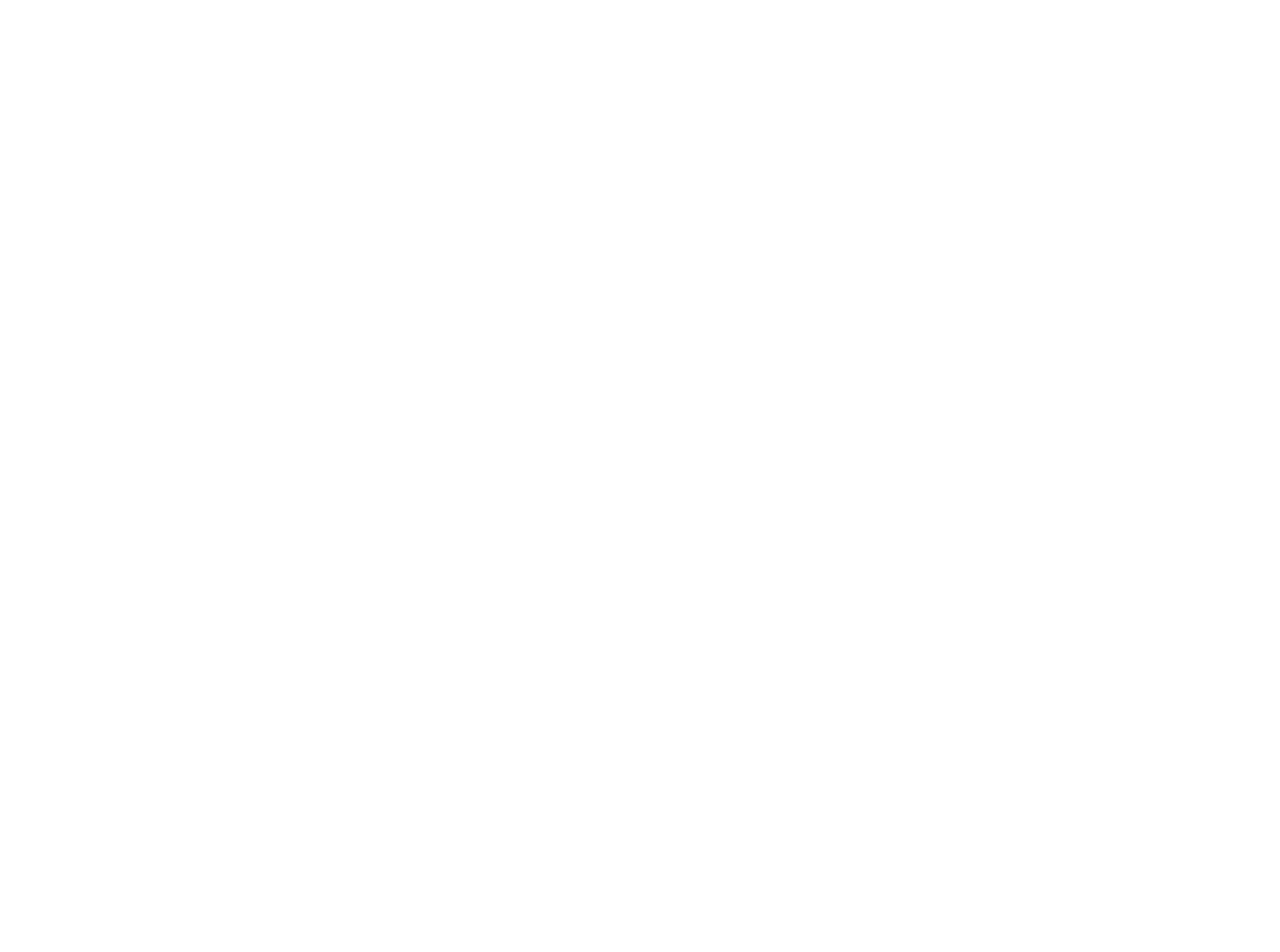
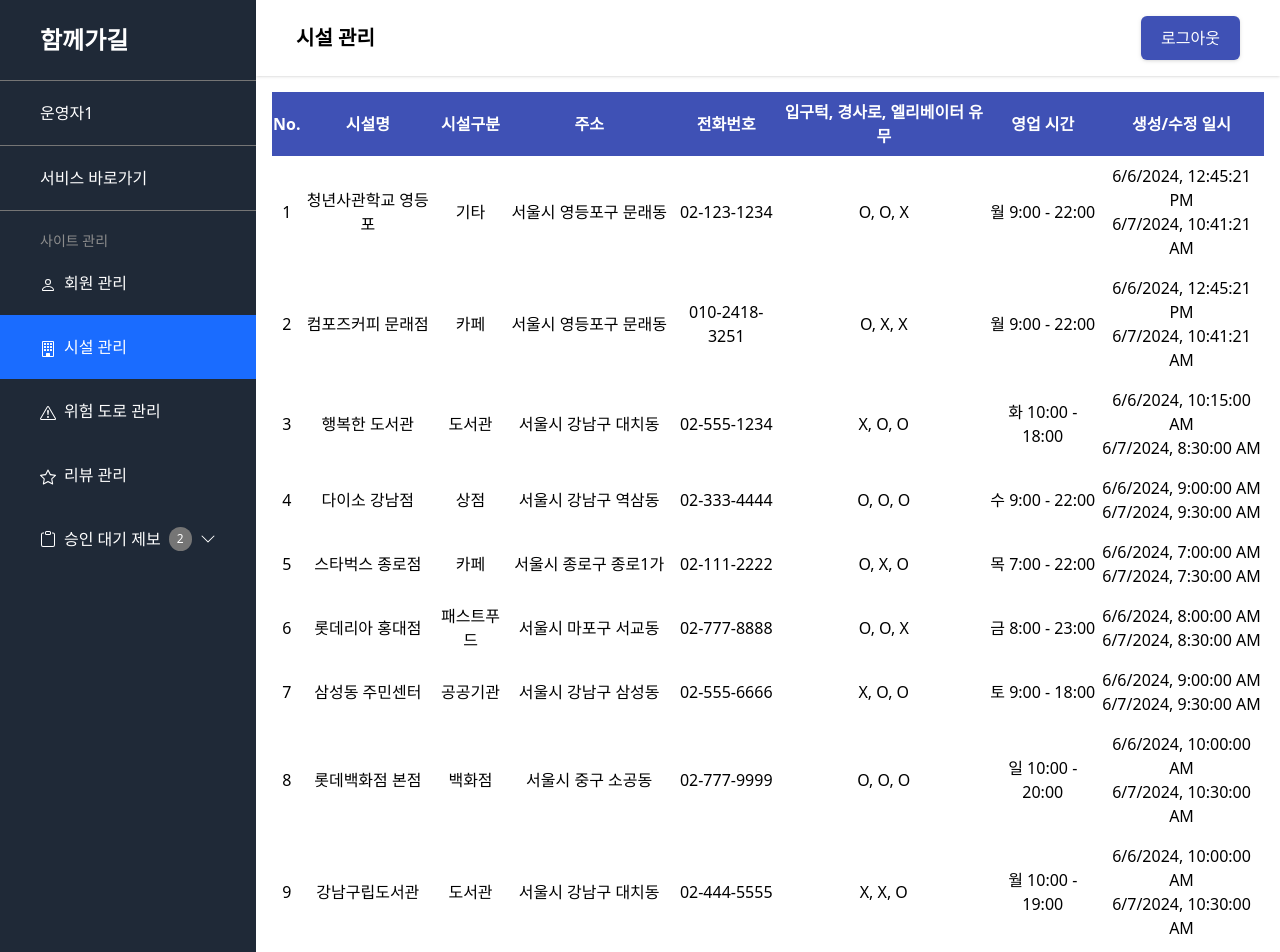
Before and after one commit to SESAC-TEAM-SLOPED/sloped-fe, a React (Create React App) app: page /admin/facility in a window 1280 px wide. Before the commit this address had no page. Shown: the top 952 px of the page. Before the commit the page ends 800 px from the top, so only its background shows below. Built offline with nearby package versions, Linux system fonts and the light colour scheme.

Commit message:
Feat: 시설 관리 페이지 추가 (#70)

```diff
--- a/src/components/AdminLayout/AdminSidebar.tsx
+++ b/src/components/AdminLayout/AdminSidebar.tsx
@@ -46,7 +46,7 @@
         </Link>
         <Link
           to="/admin/facility"
-          className={`block px-10 py-5 w-full text-left ${pathname === "facilities" ? "bg-[#1A6CFF]" : ""}`}
+          className={`block px-10 py-5 w-full text-left ${pathname === "/admin/facility" ? "bg-[#1A6CFF]" : ""}`}
         >
           <BsBuilding className="inline-block mr-2" />
           시설 관리
--- a/src/components/AdminLayout/AdminTitle.tsx
+++ b/src/components/AdminLayout/AdminTitle.tsx
@@ -7,9 +7,9 @@
 
   const getHeaderTitle = () => {
     switch (location.pathname) {
-      case "members":
+      case "/admin/members":
         return "회원 관리";
-      case "facilities":
+      case "/admin/facility":
         return "시설 관리";
       case "roads":
         return "위험 도로 관리";
--- /dev/null
+++ b/src/components/AdminPageForm/AdminFacilityForm.tsx
@@ -0,0 +1,98 @@
+import React, { useState, useEffect } from "react";
+
+// 회원 데이터 타입 정의
+interface Facility {
+  id: string;
+  name: string; //시설명
+  facilityType: string; //시설 구분
+  address: string; //주소
+  phoneNumber: string; //전화번호
+  accessibilityFeatures: string; //입구턱, 경사로, 엘리베이터 유무
+  openingHours: string; //영업 시간
+  createdAt: string; //생성 일시
+  modifiedAt: string; //수정 일시
+}
+
+interface AdminFacilityFormProps {
+  data: Facility[];
+}
+
+const AdminFacilityForm = ({ data }: AdminFacilityFormProps) => {
+  const [page, setPage] = useState(1);
+  const [Facilitys, setFacilitys] = useState<Facility[]>([]);
+
+  const itemsPerPage = 10;
+  const totalPages = Math.ceil(data.length / itemsPerPage);
+
+  useEffect(() => {
+    const startIndex = (page - 1) * itemsPerPage;
+    const endIndex = startIndex + itemsPerPage;
+    setFacilitys(data.slice(startIndex, endIndex));
+  }, [page, data]);
+
+  const handlePageChange = (newPage: number) => {
+    if (newPage > 0 && newPage <= totalPages) {
+      setPage(newPage);
+    }
+  };
+
+  return (
+    <div className="p-4">
+      <table className="min-w-full bg-white">
+        <thead className="bg-[#3F51B5] text-white">
+          <tr>
+            <th className="py-2">No.</th>
+            <th className="py-2">시설명</th>
+            <th className="py-2">시설구분</th>
+            <th className="py-2">주소</th>
+            <th className="py-2">전화번호</th>
+            <th className="py-2">입구턱, 경사로, 엘리베이터 유무</th>
+            <th className="py-2">영업 시간</th>
+            <th className="py-2">생성/수정 일시</th>
+          </tr>
+        </thead>
+        <tbody>
+          {Facilitys.map((Facility, index) => (
+            <tr key={Facility.id} className="text-center">
+              <td className="py-2">{(page - 1) * itemsPerPage + index + 1}</td>
+              <td className="py-2">{Facility.name}</td>
+              <td className="py-2">{Facility.facilityType}</td>
+              <td className="py-2">{Facility.address}</td>
+              <td className="py-2">{Facility.phoneNumber}</td>
+              <td className="py-2">{Facility.accessibilityFeatures}</td>
+              <td className="py-2">{Facility.openingHours}</td>
+              <td className="py-2">
+                <div>
+                  {new Date(Facility.createdAt).toLocaleString()}
+                  <br />
+                  {new Date(Facility.modifiedAt).toLocaleString()}
+                </div>
+              </td>
+            </tr>
+          ))}
+        </tbody>
+      </table>
+      <div className="flex justify-between items-center mt-4">
+        <button
+          className="px-4 py-2 bg-gray-300 text-gray-700 rounded"
+          onClick={() => handlePageChange(page - 1)}
+          disabled={page <= 1}
+        >
+          이전
+        </button>
+        <span>
+          {page} / {totalPages}
+        </span>
+        <button
+          className="px-4 py-2 bg-gray-300 text-gray-700 rounded"
+          onClick={() => handlePageChange(page + 1)}
+          disabled={page >= totalPages}
+        >
+          다음
+        </button>
+      </div>
+    </div>
+  );
+};
+
+export default AdminFacilityForm;
--- a/src/components/AdminPageForm/AdminPageBaseForm.tsx
+++ /dev/null
@@ -1,44 +0,0 @@
-import React, { useState } from "react";
-import Header from "../../components/Header/Header";
-import Container from "../../components/ui/Container";
-// import MemberManagementForm from "./MemberManagementForm";
-// import FacilityManagementForm from "./FacilityManagementForm";
-
-interface AdminPageBaseFormProps {
-  userId: string;
-  pendingFacilityReports: number;
-  pendingRoadReports: number;
-}
-
-const AdminPageBaseForm = ({
-  userId,
-  pendingFacilityReports,
-  pendingRoadReports,
-}: AdminPageBaseFormProps) => {
-  const [activeTab, setActiveTab] = useState("members");
-
-  return (
-    <div className="min-h-screen flex flex-col bg-gray-100">
-      <header className="bg-white shadow p-4">
-        <div className="max-w-7xl mx-auto flex justify-between items-center">
-          <h1 className="text-xl font-bold">운영자 {userId}</h1>
-          <button
-            className="text-blue-500"
-            onClick={() => (window.location.href = "/")}
-          >
-            서비스 바로가기
-          </button>
-        </div>
-      </header>
-      <div className="flex flex-1">
-        <main className="flex-1 p-4">
-          {/* {activeTab === "members" && <MemberManagementForm />}
-          {activeTab === "facilities" && <FacilityManagementForm />} */}
-          {/* 다른 탭들의 내용을 추가하세요 */}
-        </main>
-      </div>
-    </div>
-  );
-};
-
-export default AdminPageBaseForm;
--- a/src/components/AdminPageForm/AdminManageUserForm.tsx
+++ b/src/components/AdminPageForm/AdminUserForm.tsx
@@ -11,11 +11,11 @@
   createdAt: string;
 }
 
-interface AdminManageUserFormProps {
+interface AdminUserFormProps {
   data: Member[];
 }
 
-const AdminManageUserForm: React.FC<AdminManageUserFormProps> = ({ data }) => {
+const AdminUserForm = ({ data }: AdminUserFormProps) => {
   const [page, setPage] = useState(1);
   const [members, setMembers] = useState<Member[]>([]);
 
@@ -89,4 +89,4 @@
   );
 };
 
-export default AdminManageUserForm;
+export default AdminUserForm;
--- /dev/null
+++ b/src/pages/AdminPage/AdminFacility.tsx
@@ -0,0 +1,126 @@
+import React from "react";
+import AdminFacilityForm from "../../components/AdminPageForm/AdminFacilityForm";
+
+// 임시 데이터
+const tempFacilities = [
+  {
+    id: "id1",
+    name: "청년사관학교 영등포",
+    facilityType: "기타",
+    address: "서울시 영등포구 문래동",
+    phoneNumber: "02-123-1234",
+    accessibilityFeatures: "O, O, X",
+    openingHours: "월 9:00 - 22:00",
+    createdAt: "2024-06-06T12:45:21Z",
+    modifiedAt: "2024-06-07T10:41:21Z",
+  },
+  {
+    id: "id2",
+    name: "컴포즈커피 문래점",
+    facilityType: "카페",
+    address: "서울시 영등포구 문래동",
+    phoneNumber: "010-2418-3251",
+    accessibilityFeatures: "O, X, X",
+    openingHours: "월 9:00 - 22:00",
+    createdAt: "2024-06-06T12:45:21Z",
+    modifiedAt: "2024-06-07T10:41:21Z",
+  },
+  {
+    id: "id3",
+    name: "행복한 도서관",
+    facilityType: "도서관",
+    address: "서울시 강남구 대치동",
+    phoneNumber: "02-555-1234",
+    accessibilityFeatures: "X, O, O",
+    openingHours: "화 10:00 - 18:00",
+    createdAt: "2024-06-06T10:15:00Z",
+    modifiedAt: "2024-06-07T08:30:00Z",
+  },
+  {
+    id: "id4",
+    name: "다이소 강남점",
+    facilityType: "상점",
+    address: "서울시 강남구 역삼동",
+    phoneNumber: "02-333-4444",
+    accessibilityFeatures: "O, O, O",
+    openingHours: "수 9:00 - 22:00",
+    createdAt: "2024-06-06T09:00:00Z",
+    modifiedAt: "2024-06-07T09:30:00Z",
+  },
+  {
+    id: "id5",
+    name: "스타벅스 종로점",
+    facilityType: "카페",
+    address: "서울시 종로구 종로1가",
+    phoneNumber: "02-111-2222",
+    accessibilityFeatures: "O, X, O",
+    openingHours: "목 7:00 - 22:00",
+    createdAt: "2024-06-06T07:00:00Z",
+    modifiedAt: "2024-06-07T07:30:00Z",
+  },
+  {
+    id: "id6",
+    name: "롯데리아 홍대점",
+    facilityType: "패스트푸드",
+    address: "서울시 마포구 서교동",
+    phoneNumber: "02-777-8888",
+    accessibilityFeatures: "O, O, X",
+    openingHours: "금 8:00 - 23:00",
+    createdAt: "2024-06-06T08:00:00Z",
+    modifiedAt: "2024-06-07T08:30:00Z",
+  },
+  {
+    id: "id7",
+    name: "삼성동 주민센터",
+    facilityType: "공공기관",
+    address: "서울시 강남구 삼성동",
+    phoneNumber: "02-555-6666",
+    accessibilityFeatures: "X, O, O",
+    openingHours: "토 9:00 - 18:00",
+    createdAt: "2024-06-06T09:00:00Z",
+    modifiedAt: "2024-06-07T09:30:00Z",
+  },
+  {
+    id: "id8",
+    name: "롯데백화점 본점",
+    facilityType: "백화점",
+    address: "서울시 중구 소공동",
+    phoneNumber: "02-777-9999",
+    accessibilityFeatures: "O, O, O",
+    openingHours: "일 10:00 - 20:00",
+    createdAt: "2024-06-06T10:00:00Z",
+    modifiedAt: "2024-06-07T10:30:00Z",
+  },
+  {
+    id: "id9",
+    name: "강남구립도서관",
+    facilityType: "도서관",
+    address: "서울시 강남구 대치동",
+    phoneNumber: "02-444-5555",
+    accessibilityFeatures: "X, X, O",
+    openingHours: "월 10:00 - 19:00",
+    createdAt: "2024-06-06T10:00:00Z",
+    modifiedAt: "2024-06-07T10:30:00Z",
+  },
+  {
+    id: "id10",
+    name: "영등포 타임스퀘어",
+    facilityType: "쇼핑몰",
+    address: "서울시 영등포구 영등포동",
+    phoneNumber: "02-888-9999",
+    accessibilityFeatures: "O, O, O",
+    openingHours: "화 10:00 - 22:00",
+    createdAt: "2024-06-06T10:00:00Z",
+    modifiedAt: "2024-06-07T10:30:00Z",
+  },
+];
+
+const AdminFacility = () => {
+  return (
+    <div>
+      <AdminFacilityForm data={tempFacilities} />
+    </div>
+  );
+};
+
+export default AdminFacility;
--- a/src/pages/AdminPage/AdminManageUser.tsx
+++ b/src/pages/AdminPage/AdminUser.tsx
@@ -1,5 +1,5 @@
 import React from "react";
-import AdminManageUserForm from "../../components/AdminPageForm/AdminManageUserForm";
+import AdminUserForm from "../../components/AdminPageForm/AdminUserForm";
 
 // 임시 데이터
 const tempMembers = [
@@ -95,12 +95,12 @@
   },
 ];
 
-const AdminManageUser = () => {
+const AdminUser = () => {
   return (
     <div>
-      <AdminManageUserForm data={tempMembers} />
+      <AdminUserForm data={tempMembers} />
     </div>
   );
 };
 
-export default AdminManageUser;
+export default AdminUser;
--- a/src/routes/Router.tsx
+++ b/src/routes/Router.tsx
@@ -19,9 +19,10 @@
 import MyReviewEditor from "../pages/MyPage/MyReviewEditor";
 import MyReport from "../pages/MyPage/MyReport";
 import AdminLogin from "../pages/AdminPage/AdminLogin";
-import AdminManageUser from "../pages/AdminPage/AdminManageUser";
+import AdminUser from "../pages/AdminPage/AdminUser";
 import AdminReport from "../pages/AdminReport/AdminReport";
 import AdminLayout from "../components/AdminLayout/AdminLayout";
+import AdminFacility from "../pages/AdminPage/AdminFacility";
 
 const Router = () => {
   return (
@@ -50,7 +51,8 @@
         <Route path="/admin" element={<AdminLogin />} />
         <Route path="/admin" element={<AdminLayout />}>
           <Route path="/admin/reports/facility" element={<AdminReport />} />
-          <Route path="/admin/members" element={<AdminManageUser />} />
+          <Route path="/admin/members" element={<AdminUser />} />
+          <Route path="/admin/facility" element={<AdminFacility />} />
         </Route>
       </Routes>
     </BrowserRouter>
```
